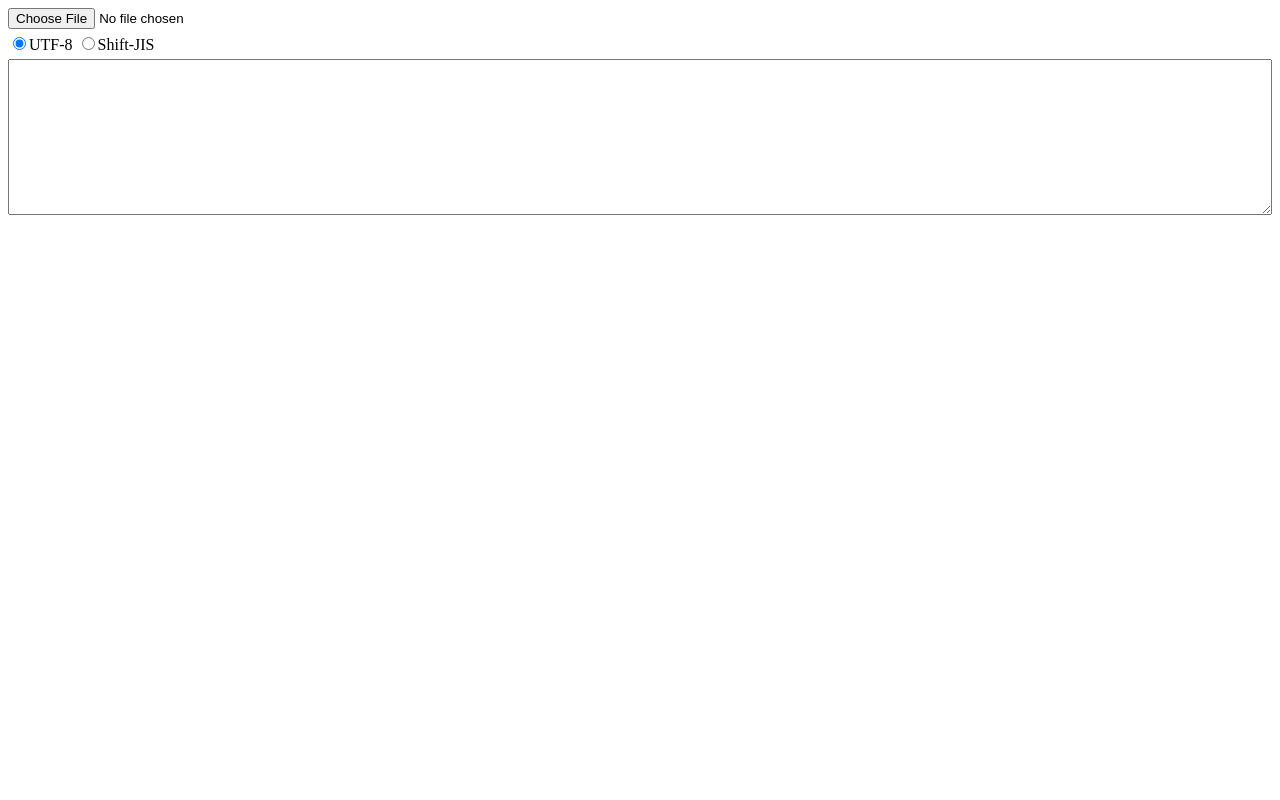
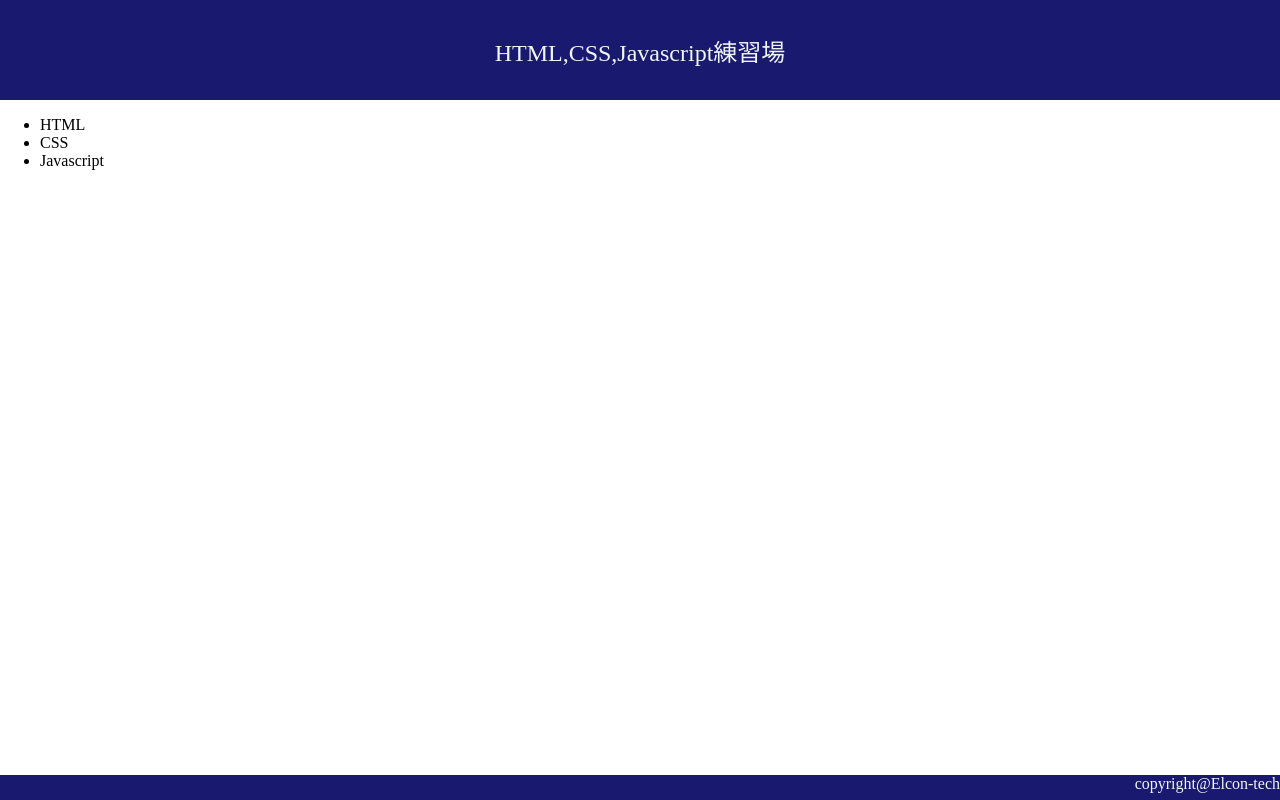
Before and after one commit to Elcon-tech/it_univ_practice, a plain HTML site: page index.html in a window 1280 px wide. Drawn offline with Linux system fonts and the light colour scheme.

Commit message:
Update index

```diff
--- a/index.html
+++ b/index.html
@@ -3,19 +3,26 @@
 <head>
     <meta charset="UTF-8">
     <meta name="viewport" content="width=device-width, initial-scale=1.0">
-    <title>TxtfileRead</title>
+    <title>Programming Practice</title>
     <link rel="stylesheet" href="style.css">
 </head>
 <body>
     <div class="container">
-        <input type="file" id="infile">
-        <div class="mojicode">
-            <input type="radio" name="t" value="u" checked>UTF-8
-            <input type="radio" name="t" value="s">Shift-JIS
-        </div>
-        <textarea name="" id="outarea" cols="30" rows="10"></textarea>
-        <div id="outtxt"></div>
+        <header>
+            <div class="title">
+                HTML,CSS,Javascript練習場
+            </div>
+        </header>
+        <main>
+            <ul>
+                <li>HTML</li>
+                <li>CSS</li>
+                <li>Javascript</li>
+            </ul>
+        </main>
+        <footer>
+            copyright@Elcon-tech
+        </footer>
     </div>
-    <script src="index.js"></script>
 </body>
 </html>
--- a/style.css
+++ b/style.css
@@ -1,13 +1,30 @@
+body{
+    margin: 0;
+    width: 100vw;
+    height: 100vh;
+}
 .container{
     display: flex;
     flex-direction: column;
+    height: 100%;
 }
-textarea{
-    margin-top: 5px;
+header{
+    height: 100px;
+    display: flex;
+    justify-content: center;
+    align-items: center;
+    background-color: midnightblue;
 }
-.mojicode{
-    margin-top: 5px;
+.title{
+    font-size: x-large;
+    color: rgb(240, 245, 247);
 }
-#outtxt{
-    margin-top: 20px;
+main{
+    flex-grow: 1;
 }
+footer{
+    height: 25px;
+    text-align: right;
+    background-color: midnightblue;
+    color: rgb(240, 245, 247);
+}
```
